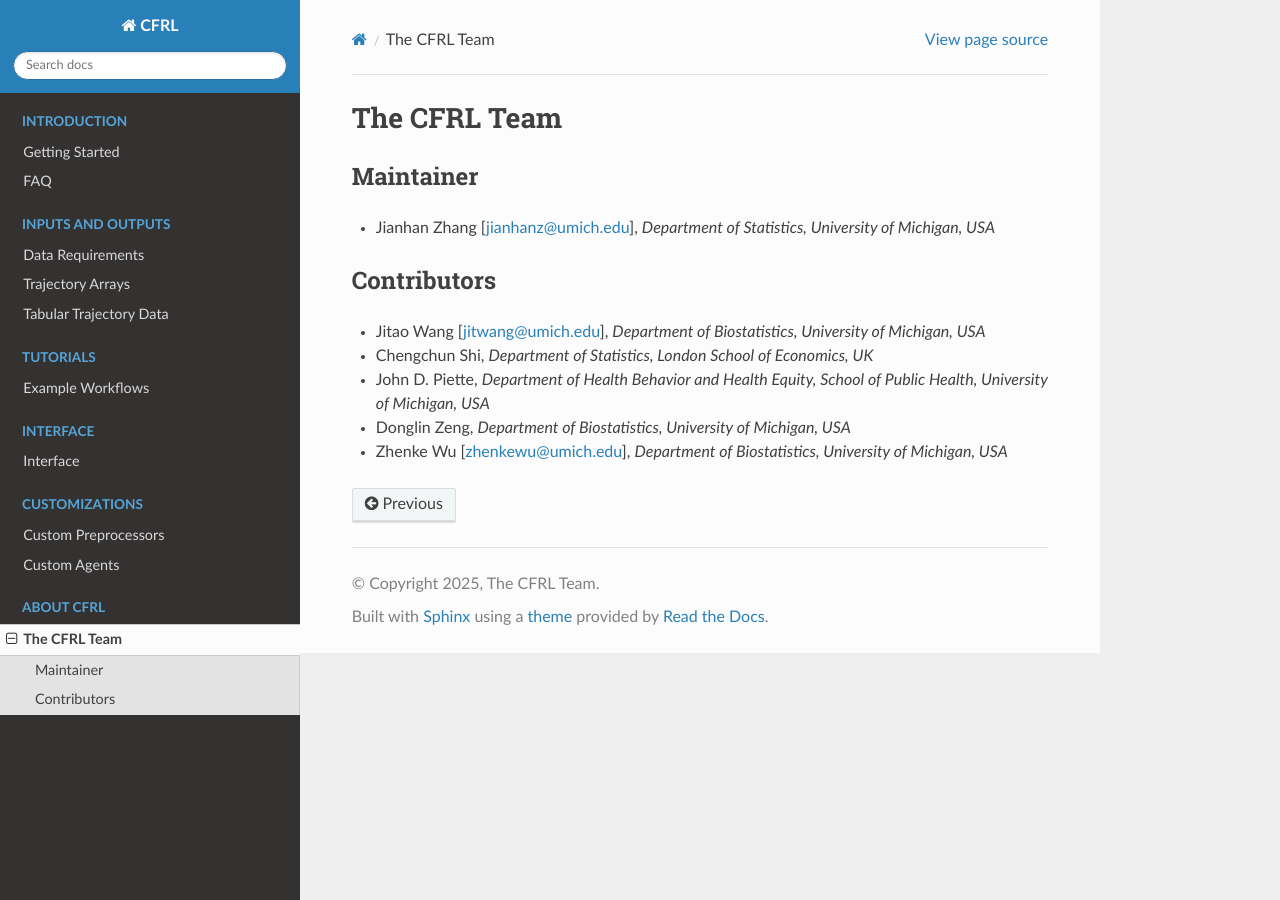
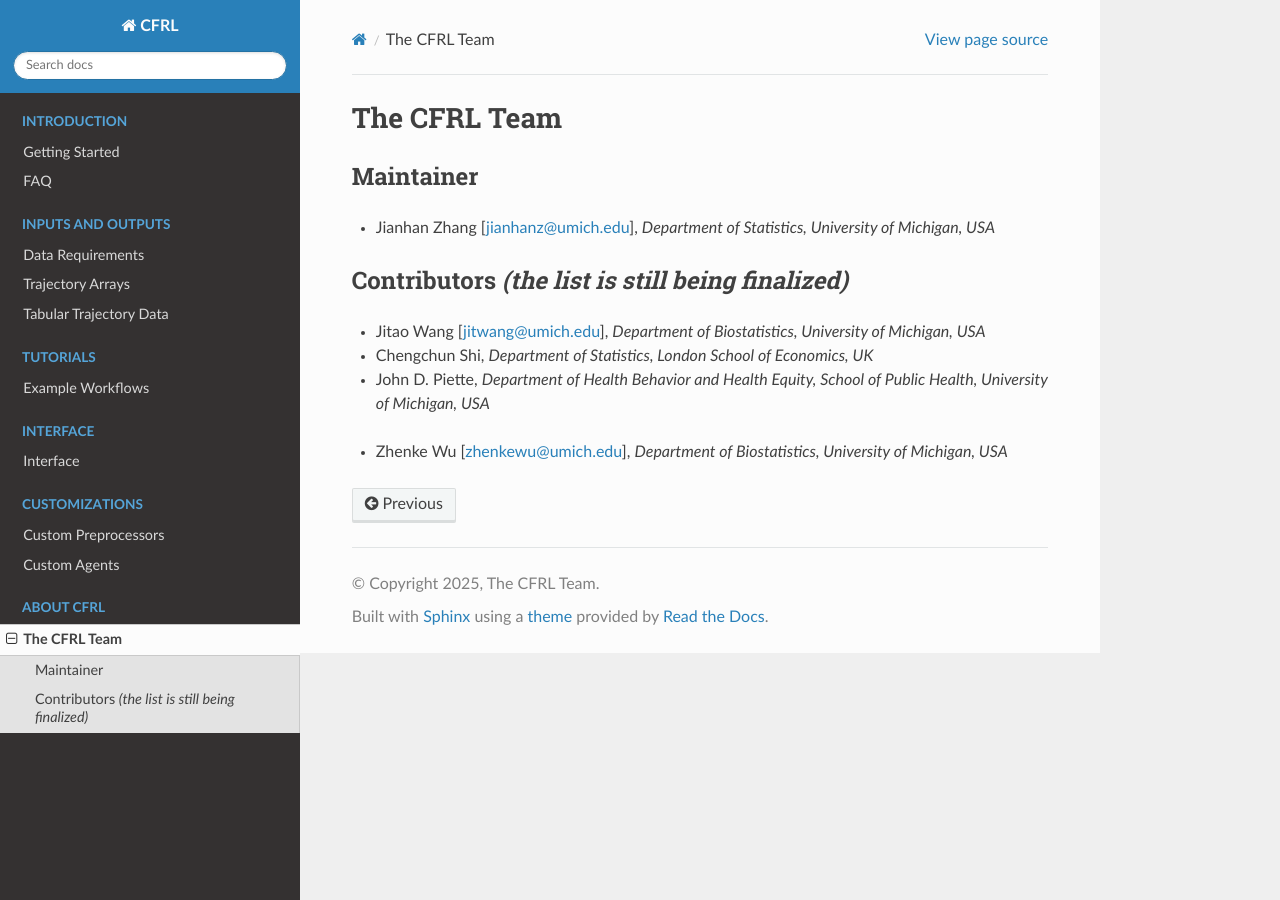
Before and after one commit to zhenkewu/CFRL, a Sphinx documentation site: the page built from docs/source/about_cfrl/the_cfrl_team.rst, in a window 1280 px wide. Built offline with Sphinx 7.4.7 and the Read the Docs theme 3.1.0, drawn with Linux system fonts in a browser that asks for light colours.

Commit message:
Update the documentation

```diff
--- a/docs/source/about_cfrl/the_cfrl_team.rst
+++ b/docs/source/about_cfrl/the_cfrl_team.rst
@@ -6,7 +6,7 @@ Maintainer
 
 - Jianhan Zhang [jianhanz@umich.edu], *Department of Statistics, University of Michigan, USA*
 
-Contributors
+Contributors *(the list is still being finalized)*
 ---------------
 
 - Jitao Wang [jitwang@umich.edu], *Department of Biostatistics, University of Michigan, USA*
@@ -16,6 +16,6 @@ Contributors
 - John D. Piette, *Department of Health Behavior and Health Equity, School of Public Health,
   University of Michigan, USA*
 
-- Donglin Zeng, *Department of Biostatistics, University of Michigan, USA*
+.. - Donglin Zeng, *Department of Biostatistics, University of Michigan, USA*
 
 - Zhenke Wu [zhenkewu@umich.edu], *Department of Biostatistics, University of Michigan, USA*
```
